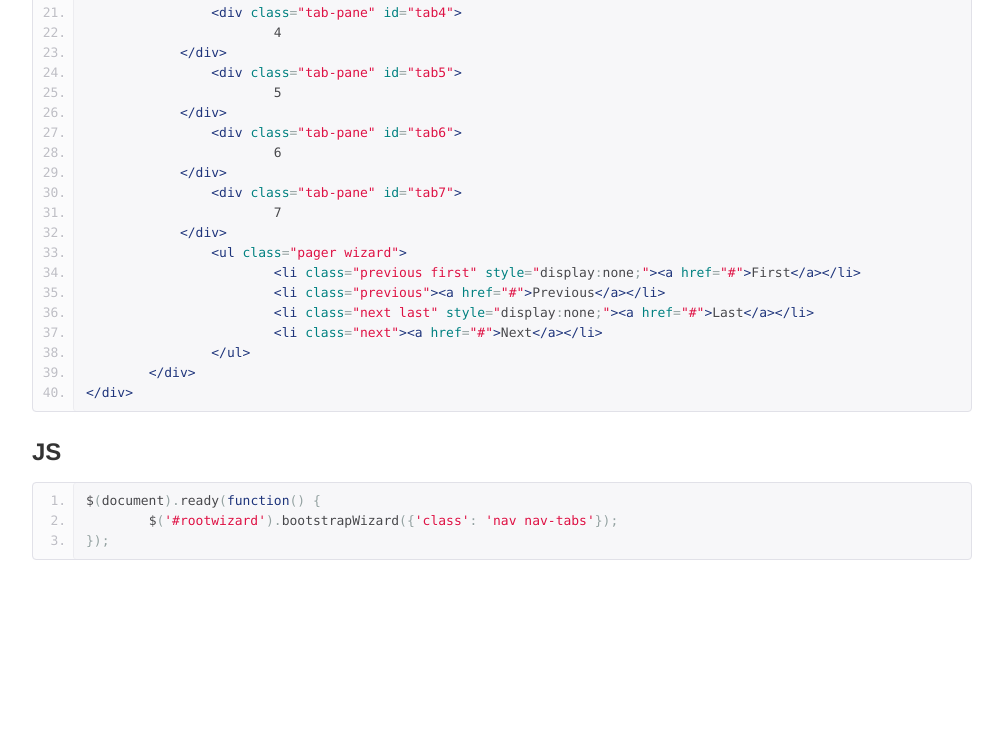
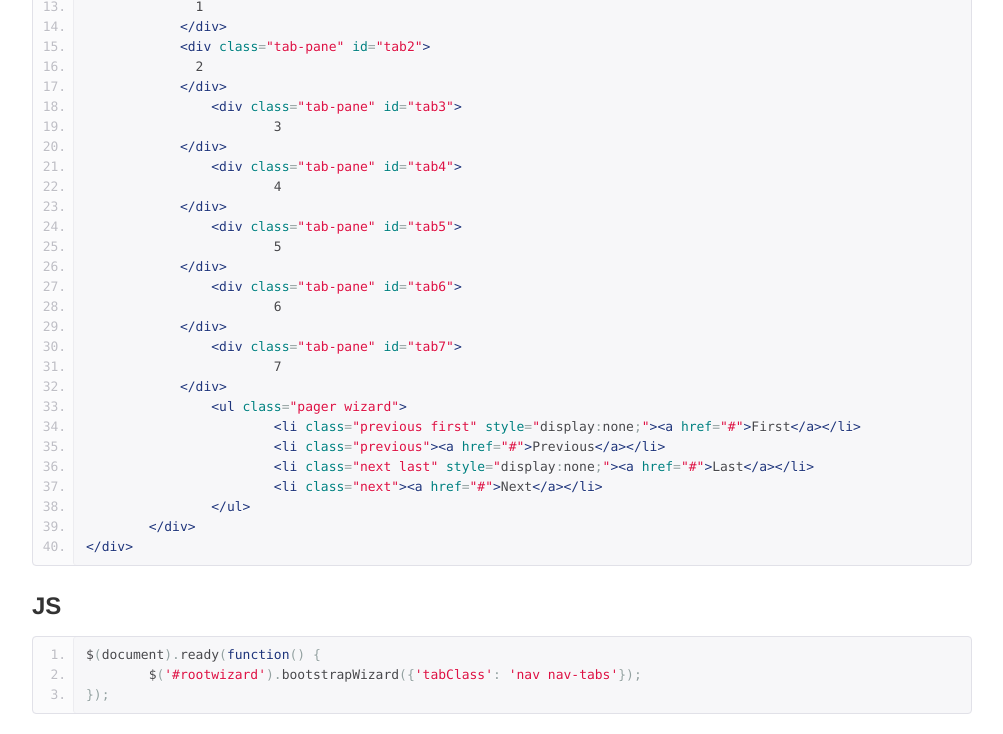
Before and after one commit to VinceG/twitter-bootstrap-wizard, a plain HTML site: page examples/basic-tabsleft.html in a window 1280 px wide. Shown: the part 722-1456 px from the top of the page, without its empty margins (158-1161 px from the left). Before the commit the page ends 1302 px from the top, so only its background shows below. Drawn offline with nearby package versions, Linux system fonts and the light colour scheme.

Commit message:
Update examples/basic-tabsleft.html

```diff
--- a/examples/basic-tabsleft.html
+++ b/examples/basic-tabsleft.html
@@ -103,7 +103,7 @@
 <h3>JS</h3>
 <pre class="prettyprint linenums">
 $(document).ready(function() {
-  	$('#rootwizard').bootstrapWizard({'class': 'nav nav-tabs'});
+  	$('#rootwizard').bootstrapWizard({'tabClass': 'nav nav-tabs'});
 });
 </pre>
 
@@ -116,7 +116,7 @@ $(document).ready(function() {
 	<script src="../prettify.js"></script>
 	<script>
 	$(document).ready(function() {
-	  	$('#rootwizard').bootstrapWizard({'class': 'nav nav-tabs'});
+	  	$('#rootwizard').bootstrapWizard({'tabClass': 'nav nav-tabs'});
 		window.prettyPrint && prettyPrint()
 	});
 	</script>
```
